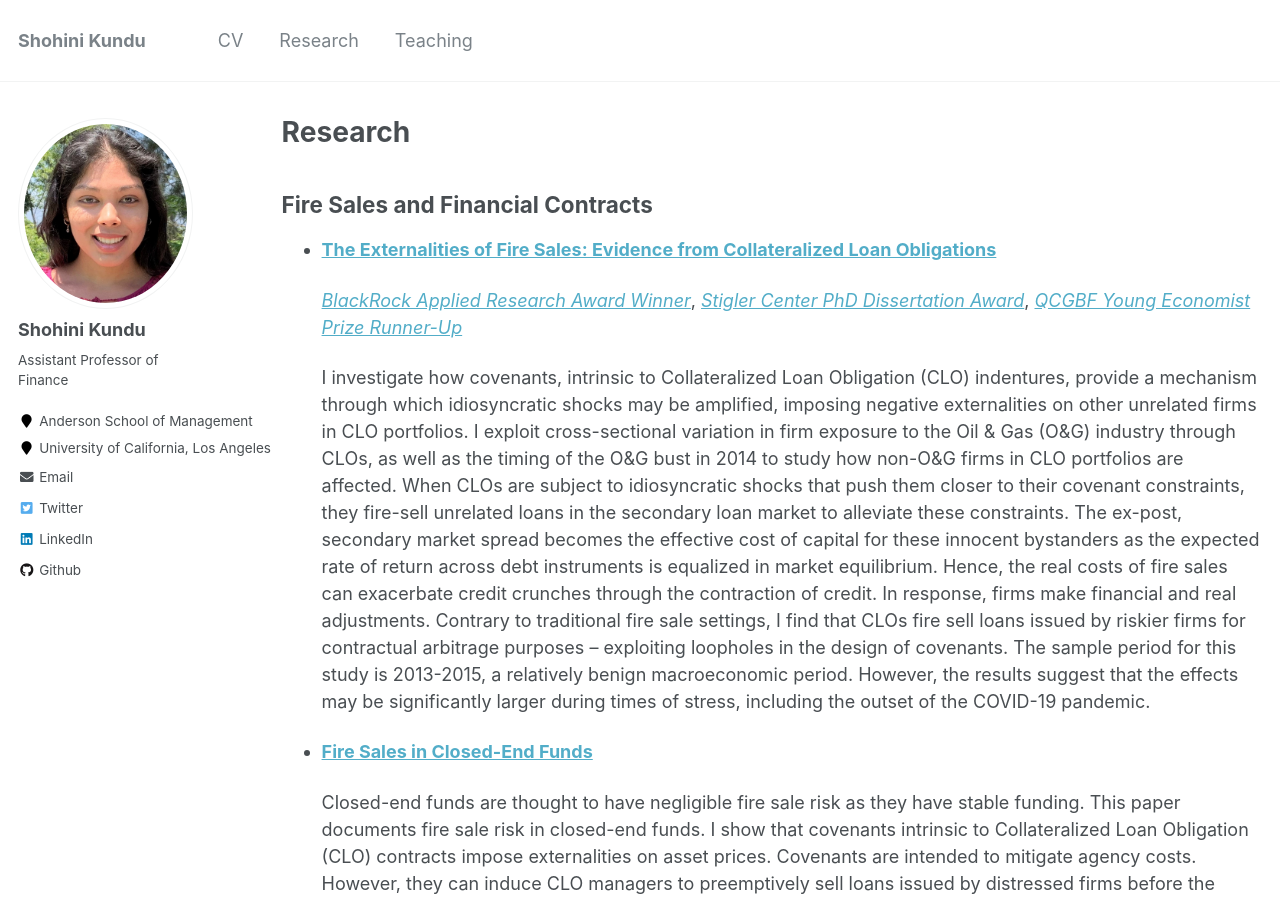
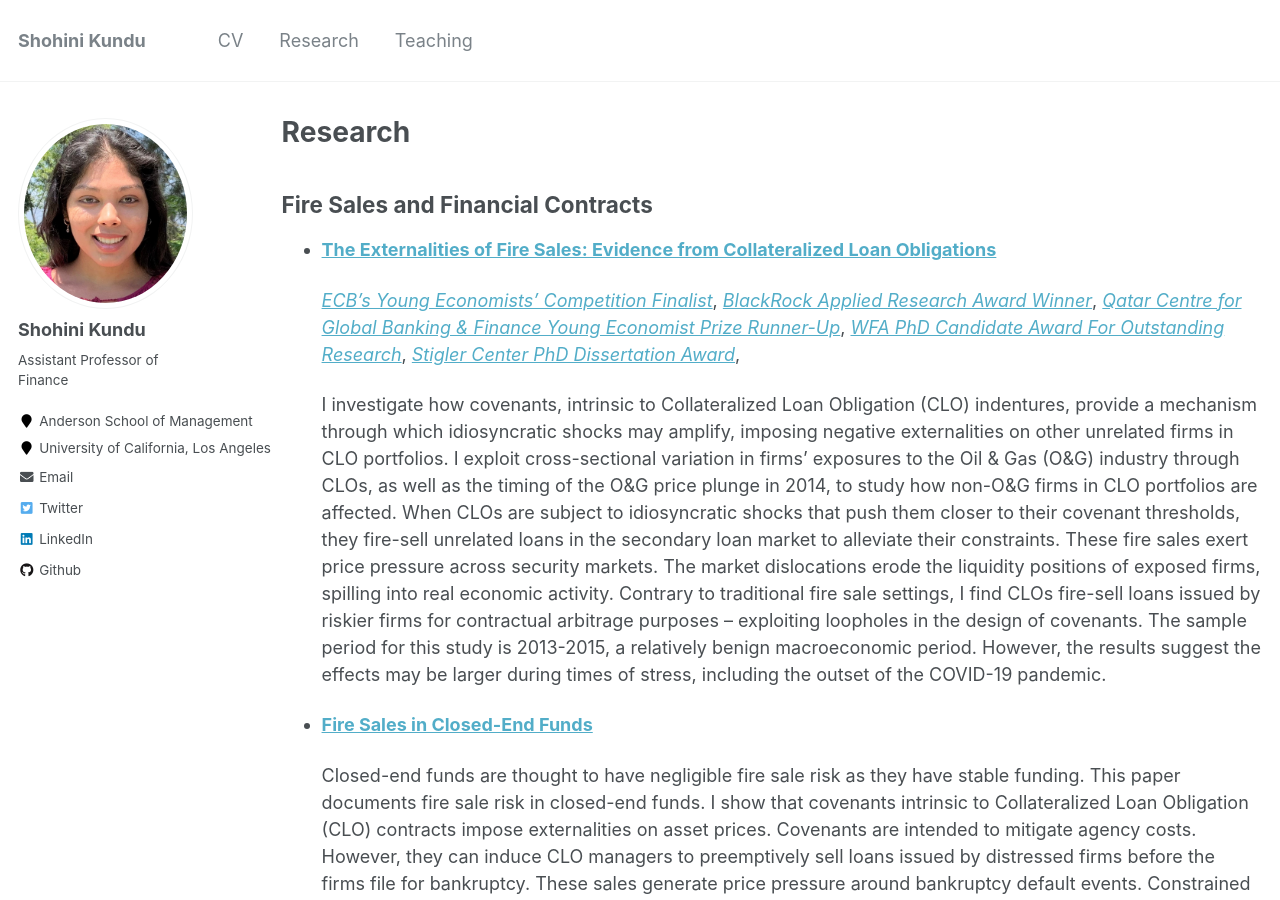
Before and after one commit to shohinikundu/shohinikundu.github.io, a Jekyll site: the page built from _pages/research.md, in a window 1280 px wide and 900 px high. Built offline with Jekyll 4.4.1, drawn with Linux system fonts in a browser that asks for light colours; some of the changed text lies outside the part shown.

Commit message:
Update research.md

```diff
--- a/_pages/research.md
+++ b/_pages/research.md
@@ -8,11 +8,13 @@ author_profile: true
 
  * [**The Externalities of Fire Sales: Evidence from Collateralized Loan Obligations**](https://papers.ssrn.com/sol3/papers.cfm?abstract_id=3735645)
 
-   [*BlackRock Applied Research Award Winner*](https://www.blackrock.com/corporate/applied-research-award),
+   [*ECB's Young Economists' Competition Finalist*](https://www.blackrock.com/corporate/applied-research-award),
+[*BlackRock Applied Research Award Winner*](https://www.blackrock.com/corporate/applied-research-award),
+[*Qatar Centre for Global Banking & Finance Young Economist Prize Runner-Up*](https://www.kcl.ac.uk/news/young-economist-prize-competition),
+[*WFA PhD Candidate Award For Outstanding Research*](https://westernfinance.org/wp-content/uploads/2021.links_.pdf),
 [*Stigler Center PhD Dissertation Award*](https://www.chicagobooth.edu/research/stigler/research/phd-dissertation-award),
-[*QCGBF Young Economist Prize Runner-Up*](https://www.kcl.ac.uk/news/young-economist-prize-competition)
 
-   I investigate how covenants, intrinsic to Collateralized Loan Obligation (CLO) indentures, provide a mechanism through which idiosyncratic shocks may be amplified, imposing negative externalities on other unrelated firms in CLO portfolios. I exploit cross-sectional variation in firm exposure to the Oil &amp; Gas (O&amp;G) industry through CLOs, as well as the timing of the O&amp;G bust in 2014 to study how non-O&amp;G firms in CLO portfolios are affected. When CLOs are subject to idiosyncratic shocks that push them closer to their covenant constraints, they fire-sell unrelated loans in the secondary loan market to alleviate these constraints. The ex-post, secondary market spread becomes the effective cost of capital for these innocent bystanders as the expected rate of return across debt instruments is equalized in market equilibrium. Hence, the real costs of fire sales can exacerbate credit crunches through the contraction of credit. In response, firms make financial and real adjustments. Contrary to traditional fire sale settings, I find that CLOs fire sell loans issued by riskier firms for contractual arbitrage purposes -- exploiting loopholes in the design of covenants. The sample period for this study is 2013-2015, a relatively benign macroeconomic period. However, the results suggest that the effects may be significantly larger during times of stress, including the outset of the COVID-19 pandemic.
+   I investigate how covenants, intrinsic to Collateralized Loan Obligation (CLO) indentures, provide a mechanism through which idiosyncratic shocks may amplify, imposing negative externalities on other unrelated firms in CLO portfolios. I exploit cross-sectional variation in firms' exposures to the Oil &amp; Gas (O&amp;G) industry through CLOs, as well as the timing of the O&amp;G price plunge in 2014, to study how non-O&amp;G firms in CLO portfolios are affected. When CLOs are subject to idiosyncratic shocks that push them closer to their covenant thresholds, they fire-sell unrelated loans in the secondary loan market to alleviate their constraints. These fire sales exert price pressure across security markets. The market dislocations erode the liquidity positions of exposed firms, spilling into real economic activity. Contrary to traditional fire sale settings, I find CLOs fire-sell loans issued by riskier firms for contractual arbitrage purposes -- exploiting loopholes in the design of covenants. The sample period for this study is 2013-2015, a relatively benign macroeconomic period. However, the results suggest the effects may be larger during times of stress, including the outset of the COVID-19 pandemic.
 
 
  * [**Fire Sales in Closed-End Funds**](https://papers.ssrn.com/sol3/papers.cfm?abstract_id=3595416)
@@ -41,4 +43,4 @@ author_profile: true
 
  * [**What Explains Geographic Variation in Corporate Investment?** (with Nishant Vats)](https://papers.ssrn.com/sol3/papers.cfm?abstract_id=3851008)
 
-   We show that institutions can explain geographic concentration over and above agglomerative forces. This paper uses within country variation in institutional quality, combined with a local identification approach and instrumental variable strategy to explain spatial differences in investment. We use direct (indirect) British rule as proxies for areas with low (high) institutional quality. Institutions can explain 13% of total geographic variation in investment. Moreover, investment is 8-10% lower in areas with low institutional quality. Differences in institutional quality manifest as greater court delays, impeding contractual claims, property rights, and dispute resolution, thereby decreasing investment and increasing project abandonment.
+   We show that history can explain the geographic concentration of investment over and above traditional agglomerative forces, geography, and expectations. We use spatial variation in direct and indirect British rule to identify differences in historical circumstances. Using this within-country variation in historical circumstances, combined with a local identification approach and instrumental variable strategy, we explain the spatial differences in investment. Differences in historical origins can explain 13% of total geographic variation in investment. Moreover, investment is 8-10% lower in direct ruled areas. Our results indicate that history can have long-run consequences through its effect on economic organizations and state capacity.
```
